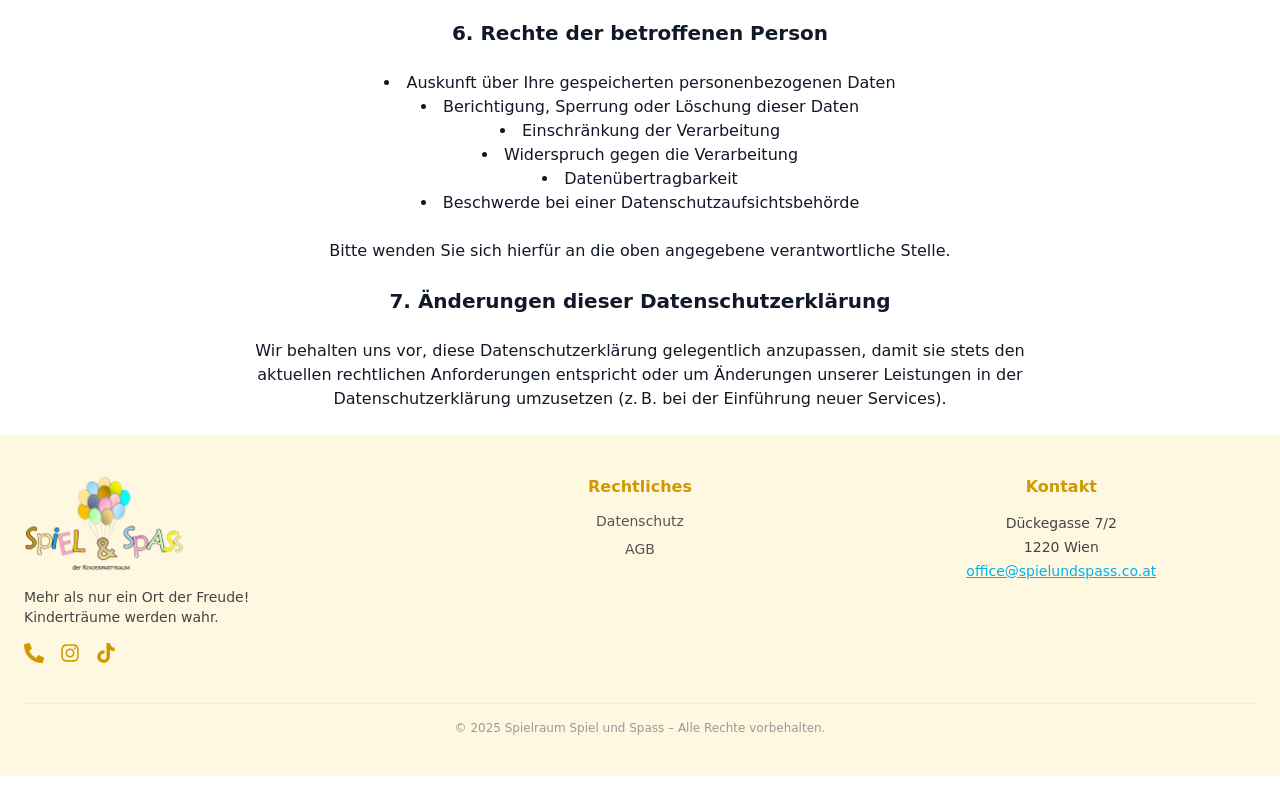
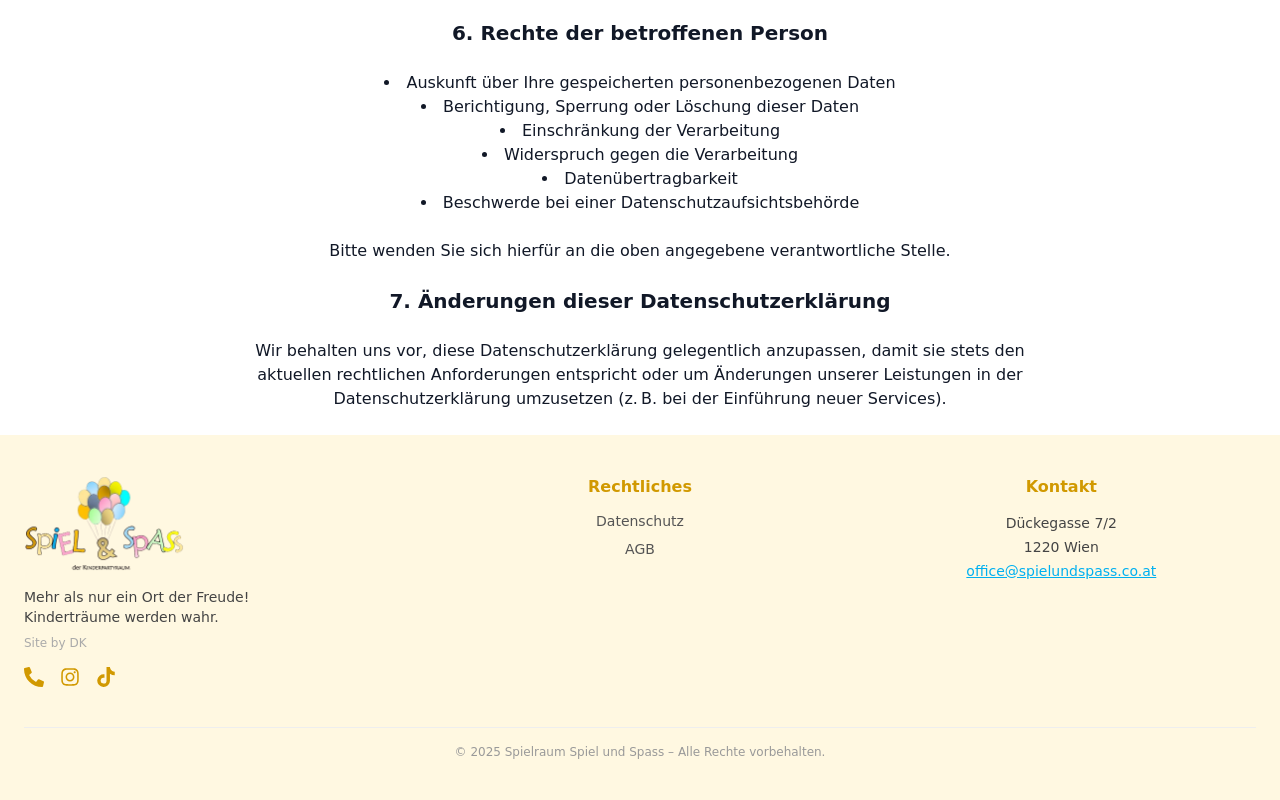
Before and after one commit to Denzerson1/spielundspassv3, a React (Create React App) app: page /datenschutz in a window 1280 px wide. Shown: the part 1445-2245 px from the top of the page. Before the commit the page ends 2221 px from the top, so only its background shows below. Built offline with nearby package versions, Linux system fonts and the light colour scheme.

Commit message:
Update Footer.js

```diff
--- a/src/components/Footer.js
+++ b/src/components/Footer.js
@@ -35,6 +35,7 @@ function Footer() {
           <p className="text-sm text-[#444] max-w-xs">
             Mehr als nur ein Ort der Freude! Kinderträume werden wahr.
           </p>
+          <p className="text-xs text-[#aaa] mt-2">Site by DK</p>
 
           {/* Social Icons + Phone */}
           <div className="relative flex space-x-4 mt-4 text-[#D19900] text-xl justify-center sm:justify-start" ref={phoneRef}>
```
